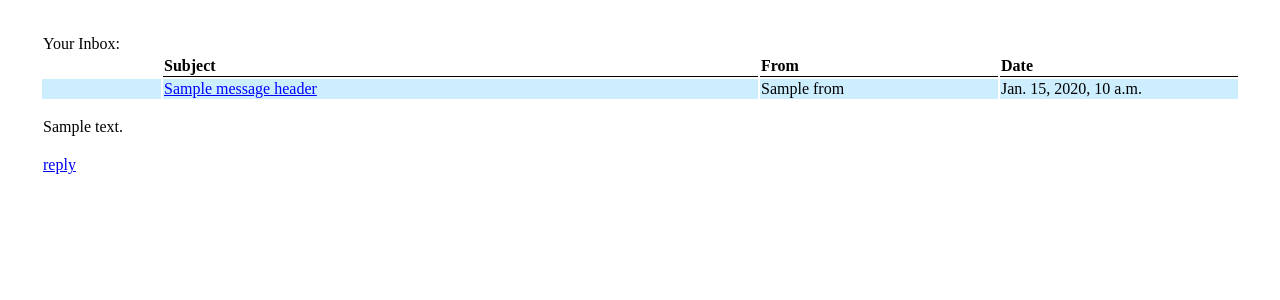
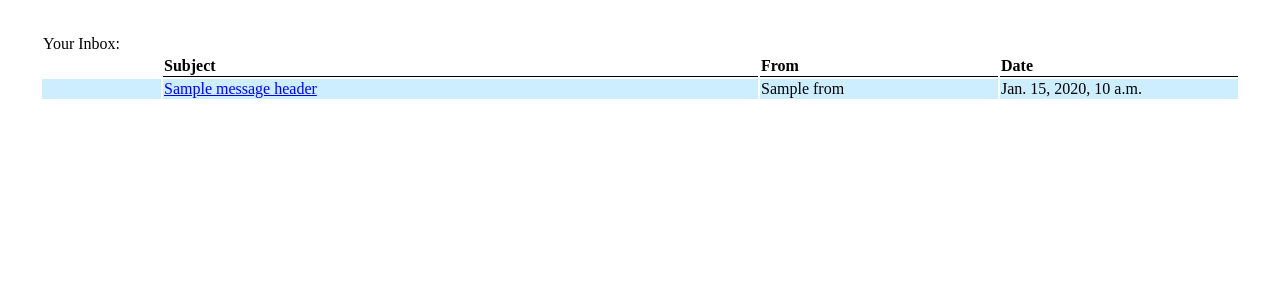
Before and after one commit to matti-kariluoma/webmail, a Django app: template django_localwebmail/webmail_data/templates/mail.html in a window 1280 px wide. Shown: the top 300 px of the page. Run offline with Django 3.2, Linux system fonts and the light colour scheme; the template is opened without the code that fills it: most values are stand-ins (such as "Sample title", 1, 10 or a date in 2020); some libraries are stand-ins or nearby versions.

Commit message:
div didn't work, back to tr/td

```diff
--- a/django_localwebmail/webmail_data/templates/mail.html
+++ b/django_localwebmail/webmail_data/templates/mail.html
@@ -23,18 +23,16 @@
 	<td onclick="toggle_message('message_{{number}}')">{{ message_headers.From }}</td>
 	<td onclick="toggle_message('message_{{number}}')">{{ message_headers.Date }}</td>
 	</tr>
-	<div id='message_{{number}}' class="message" style="background-color: #fdc; border: 1px dotted black;">
-	<tr>
-	<td colspan='4'>
+	<tr id='message_{{number}}' class="message" style="background-color: #fdc;">
+	<td colspan='4' style="border-top: 1px dotted black; border-right: 1px dotted black; border-left: 1px dotted black;">
 		<p>{{ message }}</p>
 	</td>
 	</tr>
-	<tr>
-	<td colspan='4'>
+	<tr id='message_{{number}}' class="message">
+	<td colspan='4' style="border-bottom: 1px dotted black; border-right: 1px dotted black; border-left: 1px dotted black;">
 		<a href="#">reply</a>
 	</td>
 	</tr>
-	</div>
 	{% endfor %}
 </table>
 </div>
```
